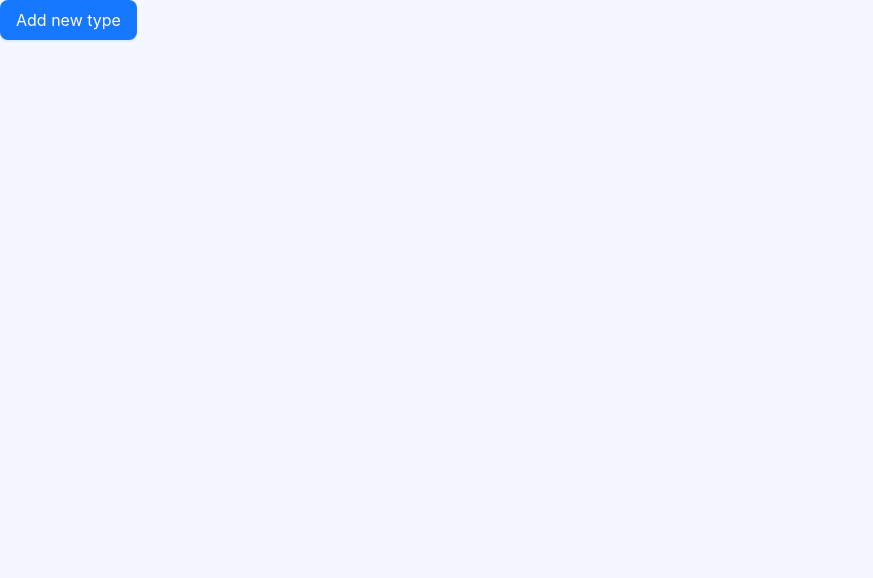
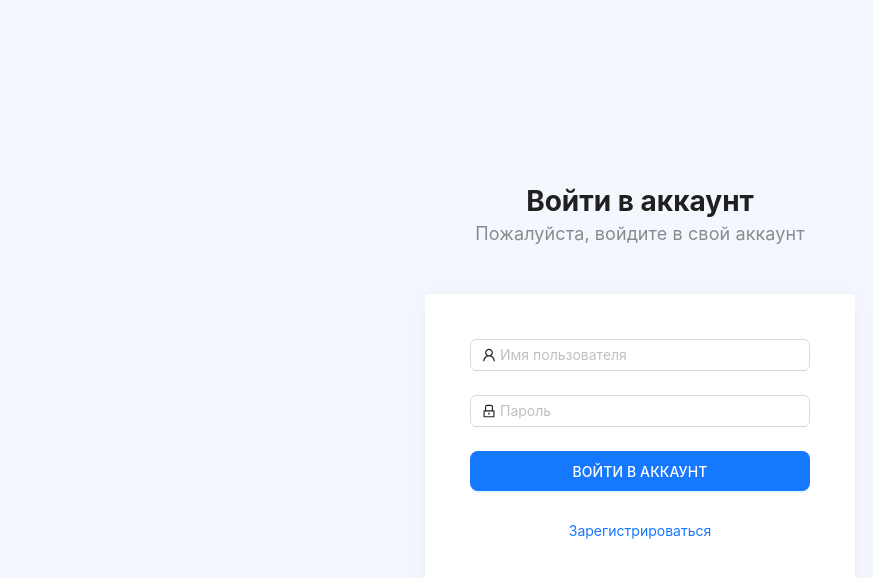
Before and after one commit to berdibekovadilet/chat-app-client, a React (Create React App) app: page /signin in a window 1280 px wide. Shown: the top 578 px of the page, without its empty margins (0-873 px from the left). Built offline with nearby package versions, Linux system fonts and the light colour scheme.

Commit message:
Added LoginForm

```diff
--- a/package.json
+++ b/package.json
@@ -3,6 +3,7 @@
   "version": "0.1.0",
   "private": true,
   "dependencies": {
+    "@ant-design/icons": "^4.8.0",
     "@testing-library/jest-dom": "^5.16.5",
     "@testing-library/react": "^13.4.0",
     "@testing-library/user-event": "^13.5.0",
@@ -10,6 +11,7 @@
     "classnames": "^2.3.2",
     "react": "^18.2.0",
     "react-dom": "^18.2.0",
+    "react-router-dom": "^6.6.1",
     "react-scripts": "5.0.1",
     "sass": "^1.57.1",
     "web-vitals": "^2.1.4"
--- a/src/App.js
+++ b/src/App.js
@@ -1,9 +1,9 @@
-import Button from "./components/Button";
+import Auth from "./pages/Auth";
 
 function App() {
   return (
-    <div className="App">
-      <Button size="large" type="primary">Add new type</Button>
+    <div className="wrapper">
+      <Auth />
     </div>
   );
 }
--- /dev/null
+++ b/src/components/Block/Block.scss
@@ -0,0 +1,6 @@
+.block {
+   padding: 45px;
+   background: #ffffff;
+   box-shadow: 0px 0px 25px rgba(0, 0, 0, 0.04204);
+   border-radius: 3px;
+}
--- /dev/null
+++ b/src/components/Block/index.js
@@ -0,0 +1,9 @@
+import React from "react";
+import classNames from "classnames";
+import "./Block.scss";
+
+const Block = ({ children, className }) => {
+  return <div className={classNames("block", className)}>{children}</div>;
+};
+
+export default Block;
--- a/src/index.js
+++ b/src/index.js
@@ -1,11 +1,14 @@
-import React from 'react';
-import ReactDOM from 'react-dom/client';
-import './styles/index.scss';
-import App from './App';
+import React from "react";
+import ReactDOM from "react-dom/client";
+import { BrowserRouter } from "react-router-dom";
+import App from "./App";
+import "./styles/index.scss";
 
-const root = ReactDOM.createRoot(document.getElementById('root'));
+const root = ReactDOM.createRoot(document.getElementById("root"));
 root.render(
   <React.StrictMode>
-    <App />
+    <BrowserRouter>
+      <App />
+    </BrowserRouter>
   </React.StrictMode>
 );
--- /dev/null
+++ b/src/modules/LoginForm/components/LoginForm.jsx
@@ -0,0 +1,72 @@
+import React from "react";
+import { LockOutlined, UserOutlined } from "@ant-design/icons";
+import { Form, Input } from "antd";
+import Block from "../../../components/Block";
+import Button from "../../../components/Button";
+const LoginForm = () => {
+  const onFinish = (values) => {
+    console.log("Received values of form: ", values);
+  };
+  return (
+    <section className="auth">
+      <div className="auth__content">
+        <div className="auth__top">
+          <h2>Войти в аккаунт</h2>
+          <p>Пожалуйста, войдите в свой аккаунт</p>
+        </div>
+        <Block>
+          <Form
+            name="normal_login"
+            className="login-form"
+            initialValues={{
+              remember: true,
+            }}
+            onFinish={onFinish}
+          >
+            <Form.Item
+              name="username"
+              rules={[
+                {
+                  required: true,
+                  message: "Пожалуйста, введите имя пользователя!",
+                },
+              ]}
+            >
+              <Input
+                prefix={<UserOutlined className="site-form-item-icon" />}
+                placeholder="Имя пользователя"
+              />
+            </Form.Item>
+            <Form.Item
+              name="password"
+              rules={[
+                {
+                  required: true,
+                  message: "Пожалуйста, введите пароль!",
+                },
+              ]}
+            >
+              <Input
+                prefix={<LockOutlined className="site-form-item-icon" />}
+                type="password"
+                placeholder="Пароль"
+              />
+            </Form.Item>
+            <Form.Item>
+              <Button size="large" type="primary" htmlType="submit">
+                Войти в аккаунт
+              </Button>
+            </Form.Item>
+            <Form.Item>
+              <a href="/" className="auth register-link">
+                Зарегистрироваться
+              </a>
+            </Form.Item>
+          </Form>
+        </Block>
+      </div>
+    </section>
+  );
+};
+
+export default LoginForm;
--- /dev/null
+++ b/src/pages/Auth/Auth.scss
@@ -0,0 +1,66 @@
+.auth {
+   display: flex;
+   justify-content: center;
+   align-items: center;
+   height: 100%;
+
+   &__top {
+      text-align: center;
+      margin-bottom: 50px;
+      h2 {
+         font-size: 28px;
+         margin-bottom: 5px;
+      }
+      p {
+         font-size: 18px;
+         line-height: 21px;
+         letter-spacing: 0.1px;
+         opacity: 0.5;
+      }
+   }
+
+   &__register-link {
+      text-align: center;
+      display: block;
+      font-size: 16px;
+      letter-spacing: 0.1px;
+      color: #adadad;
+   }
+
+   &__success-block {
+      display: flex;
+      align-items: center;
+      justify-content: center;
+      flex-direction: column;
+      text-align: center;
+      height: 400px;
+      svg {
+         width: 48px;
+         height: 48px;
+      }
+      h2 {
+         margin-top: 10px;
+      }
+      p {
+         color: #adadad;
+      }
+   }
+
+   .button {
+      text-transform: uppercase;
+      font-weight: 500;
+      font-size: 14px;
+      letter-spacing: 0.1px;
+      width: 100%;
+   }
+
+   .block {
+      width: 430px;
+   }
+}
+
+.verify-block {
+   &__loading {
+      text-align: center;
+   }
+}
--- /dev/null
+++ b/src/pages/Auth/index.js
@@ -0,0 +1,19 @@
+import React from "react";
+import "./Auth.scss";
+import { Route, Routes } from "react-router-dom";
+import LoginForm from "../../modules/LoginForm/components/LoginForm";
+
+const Auth = () => {
+  return (
+    <section className="auth">
+      <div className="auth__content">
+        {/* <Routes>
+          <Route path="/signin" component={LoginForm} />
+        </Routes> */}
+        <LoginForm />
+      </div>
+    </section>
+  );
+};
+
+export default Auth;
--- a/src/styles/index.scss
+++ b/src/styles/index.scss
@@ -2,12 +2,35 @@
    margin: 0;
    padding: 0;
    box-sizing: border-box;
+   outline: none;
+}
+
+body,
+html,
+#root,
+.wrapper {
+   height: 100%;
+   color: #202020;
+   font-family: -apple-system, BlinkMacSystemFont, "Segoe UI", "PingFang SC", "Hiragino Sans GB", "Microsoft YaHei",
+      "Helvetica Neue", Helvetica, Arial, sans-serif, "Apple Color Emoji", "Segoe UI Emoji", "Segoe UI Symbol";
+   font-size: 14px;
 }
 
 body {
-   font-family: -apple-system, BlinkMacSystemFont, "Segoe UI", "Roboto", "Oxygen", "Ubuntu", "Cantarell", "Fira Sans",
-      "Droid Sans", "Helvetica Neue", sans-serif;
-   -webkit-font-smoothing: antialiased;
-   -moz-osx-font-smoothing: grayscale;
    background-color: #f4f7fd;
 }
+
+.ant-btn-circle {
+   border: 0;
+   box-shadow: none;
+   color: #202020 !important;
+   opacity: 0.4;
+
+   &:hover {
+      opacity: 1;
+   }
+
+   &:after {
+      display: none;
+   }
+}
```
Also changed, not shown: 1 other file (tests, documents, lock files or other folders).
